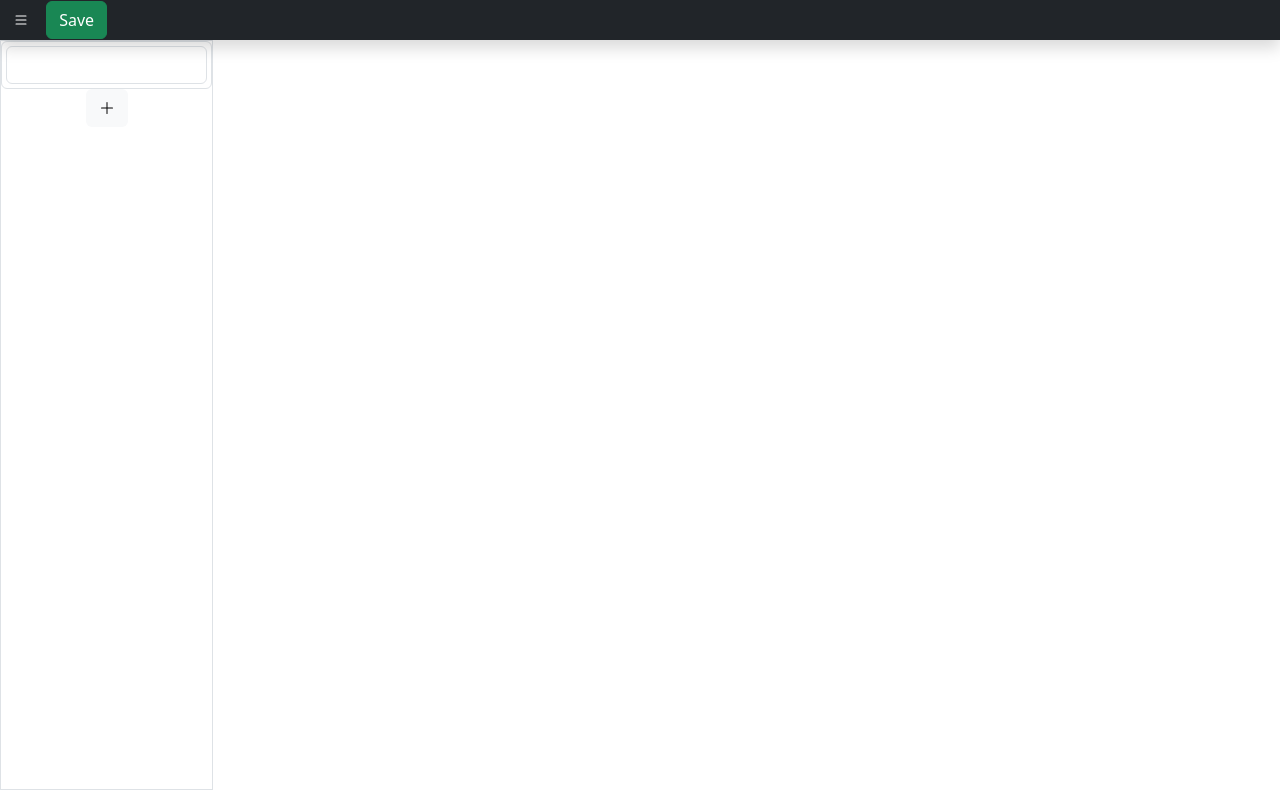
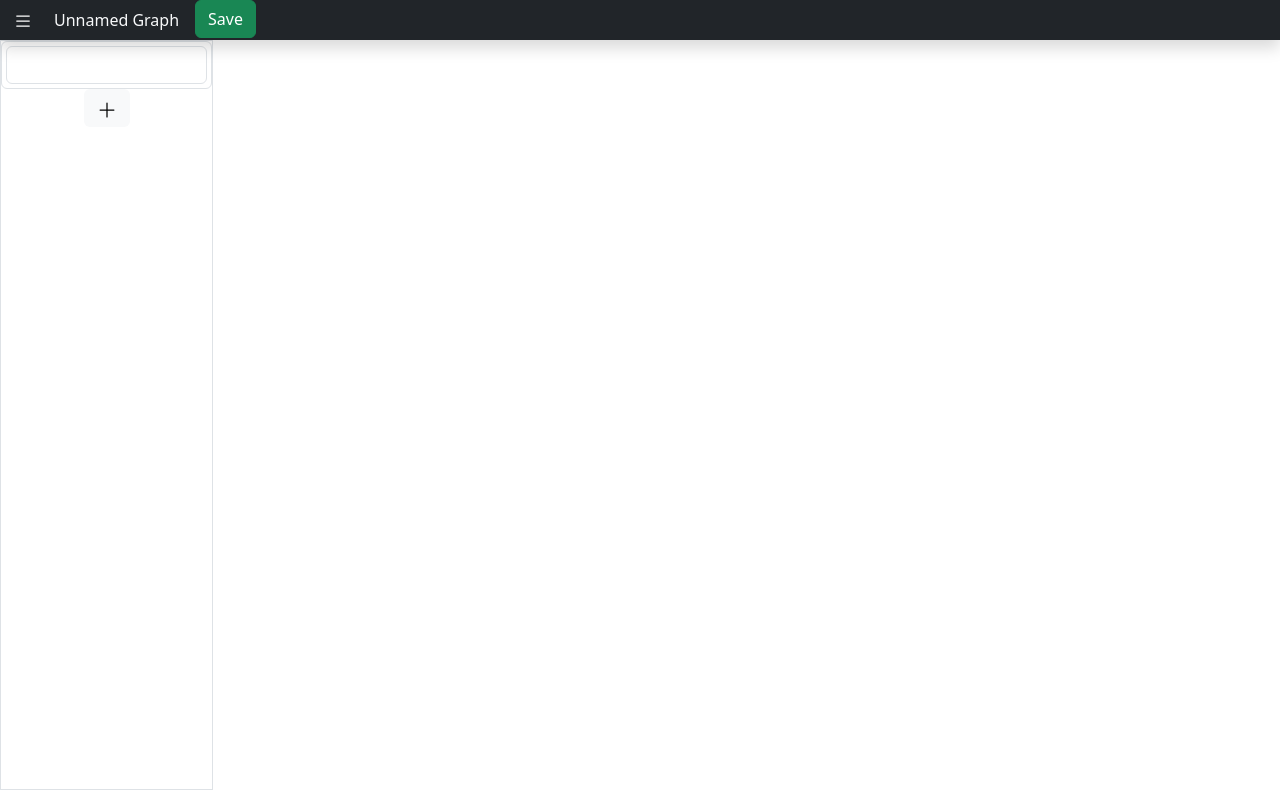
Before and after one commit to MattyMuir/ImplicitEngineWeb, a plain HTML site: page client/index.html in a window 1280 px wide. Drawn offline with nearby package versions, Linux system fonts and the light colour scheme.

```diff
--- a/client/index.html
+++ b/client/index.html
@@ -41,7 +41,13 @@
 						<use xlink:href="#list" />
 					</svg>
 				</button>
+			</li>
 
+			<li class="nav-item text-nowrap px-2">
+				<a class="nav-link text-light" href="#">Unnamed Graph</a>
+			</li>
+
+			<li class="nav-item text-nowrap px-2">
 				<button id="saveBtn" class="btn btn-success" type="button">Save</button>
 			</li>
 		</ul>
--- a/client/index.js
+++ b/client/index.js
@@ -3,6 +3,7 @@
 // === Globals ===
 let ctx = document.getElementById("mainCanvas").getContext("2d")
 let bounds = { w: 0, h: 0, xMin: -10, yMin: -10, xMax: 10, yMax: 10 }
+let graphName = "Unnamed Graph"
 
 // === Event Handlers ===
 function UpdateDimensions()
@@ -47,13 +48,13 @@
 
 async function SaveButtonPressed(event)
 {
+    // Prepare data for request
     let newGraph = {}
     newGraph.name = "GraphYuh"
     newGraph.username = "Matty"
     newGraph.eqnStrings = JSON.stringify(["x=0"])
 
-    console.log(JSON.stringify(newGraph))
-
+    // Send POST request
     const response = await fetch("/newGraph", {
         method: "POST",
         mode: "cors",
--- a/client/styles.css
+++ b/client/styles.css
@@ -1,9 +1,8 @@
 .iconBtn
 {
     display: inline-block;
-	width: 1rem;
-	height: 1rem;
-	vertical-align: -.125em;
+	width: 20px;
+	height: 20px;
 }
 
 .whiteFill
--- a/server/server.js
+++ b/server/server.js
@@ -68,6 +68,7 @@
 	response.sendStatus(404)
 })
 
+// === POST Methods ===
 app.post("/newGraph", (request, response) => {
 	console.log(request.body)
 	let graphInfo = request.body
@@ -78,7 +79,5 @@
 	response.send()
 })
 
-// === POST Methods ===
-
 // Start server
 app.listen(8080)
```
